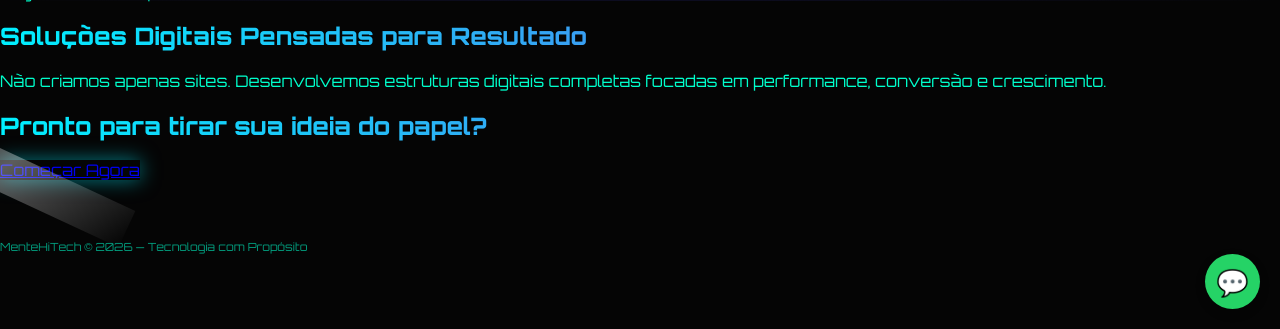
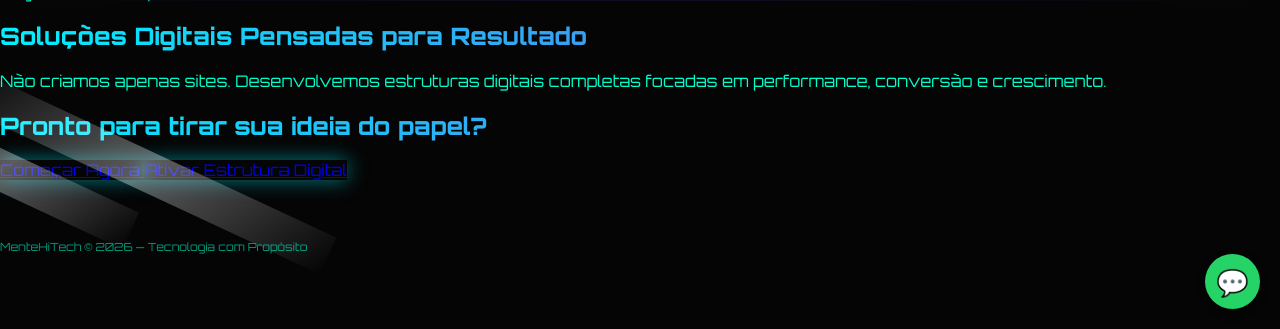
Before and after one commit to Allahu99/mentehitech-, a FastAPI app: page / in a window 1280 px wide. Shown: the part 471-800 px from the top of the page. Run offline with FastAPI, Linux system fonts and the light colour scheme.

Commit message:
add checkout button

```diff
--- a/templates/index.html
+++ b/templates/index.html
@@ -81,7 +81,9 @@
     <a href="/servicos" class="btn glow">
         Começar Agora
     </a>
-
+<a href="/checkout" class="btn glow premium-btn">
+Ativar Estrutura Digital
+</a>
 </section>
 
 
```
